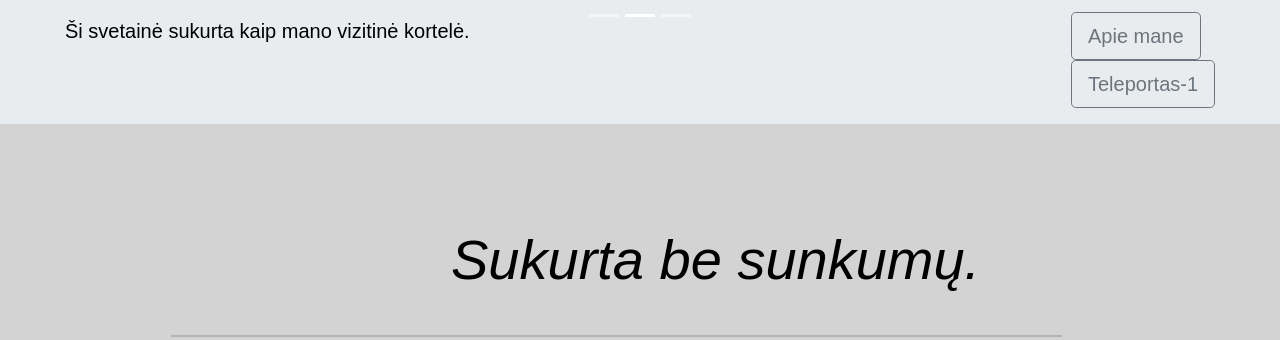
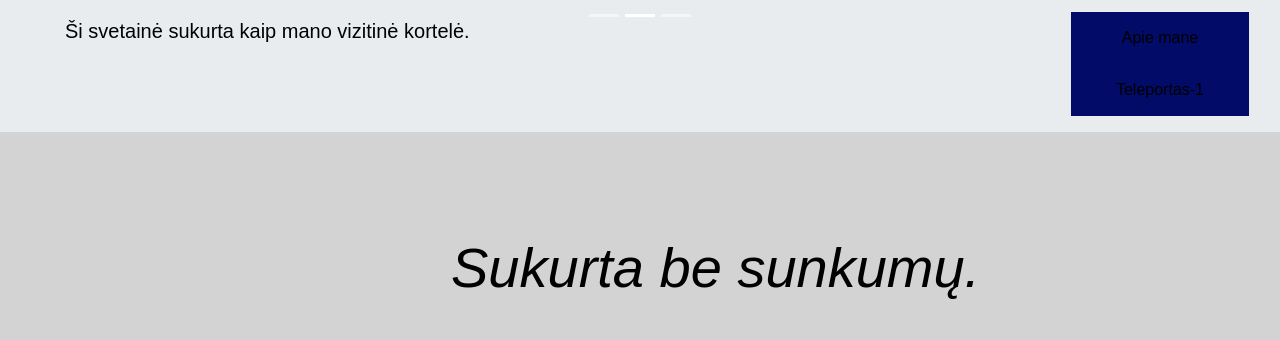
Before and after one commit to SecondLukyys/web-site-example, a website: page index.html in a window 1280 px wide. Shown: the part 757-1097 px from the top of the page. Drawn offline with nearby package versions, Linux system fonts and the light colour scheme.

Commit message:
Add files via upload

```diff
--- a/index.html
+++ b/index.html
@@ -116,10 +116,10 @@
         <p class="lead">Ši svetainė sukurta kaip mano vizitinė kortelė.</p>
     </div>
     <div class="col-xs-12 col-sm-12 col-md-3 col-lg-3 col-xl-2">
-        <a href="#link8"><button type="button" class="btn btn-outline-secondary btn-lg">Apie mane</button></a>
+        <a href="#link8"><button type="button" class="block">Apie mane</button></a>
         <a id="link4"></a>
         <div class="container-neon">
-        <a href="#link3"><button type="button" class="btn btn-outline-secondary btn-lg">Teleportas-1</button></a>
+        <a href="#link3"><button type="button" class="block">Teleportas-1</button></a>
         </div>
     </div>
 </div>
--- a/styles.css
+++ b/styles.css
@@ -1,4 +1,15 @@
 @import url('https://fonts.googleapis.com/css2?family=Open+Sans&display=swap');
+
+.block {
+    display: block;
+    width: 100%;
+    border: none;
+    background-color: #020c68;
+    padding: 14px 28px;
+    font-size: 16px;
+    cursor: pointer;
+    text-align: center;
+  }
 
 .myDiv1{
     border: 5px outset #3b5998;
```
